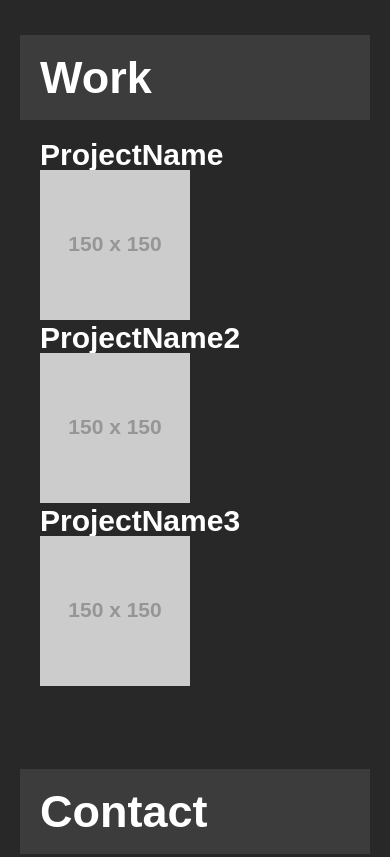
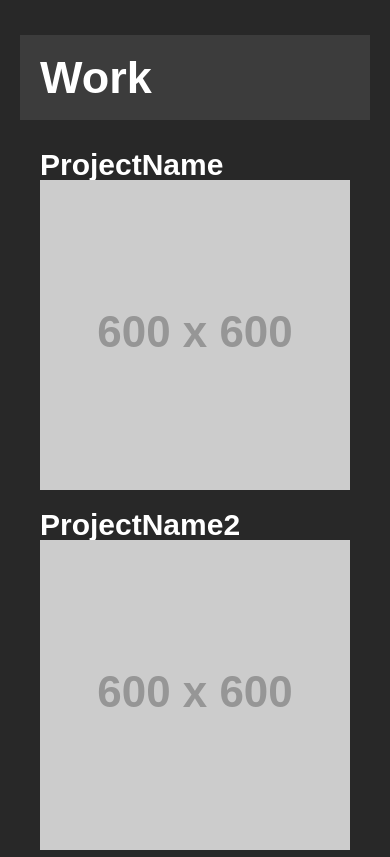
Before and after one commit to EricNg314/Simple_Portfolio, a plain HTML site: page index.html in a window 390 px wide. Shown: the part 700-1557 px from the top of the page. Drawn offline with Linux system fonts and the light colour scheme; placeholder pictures from the web are drawn by us.

Commit message:
Adding styles to work content to be responsive.

```diff
--- a/assets/css/style.css
+++ b/assets/css/style.css
@@ -38,12 +38,18 @@ header {
   align-items: center;
 }
 
-nav {
-  /* width: 15%; */
+nav ul {
+  display: flex;
 }
 
-nav ul {
-  display: flex;
+footer {
+ text-align: center;
+ margin: 1rem;
+ padding: 1rem;
+}
+
+img {
+  max-width: 100%;
 }
 
 .header-text {
@@ -104,8 +110,29 @@ nav ul {
   padding: 1rem 1rem;
 }
 
-.spotlight-project {
-  width: 100%;
+.project-list {
+  display: flex;
+  flex-wrap: wrap;
+  padding: 1rem 0.5rem;
+}
+
+.project-spotlight {
+  flex-basis: 100%;
+  padding: 0.5rem;
+}
+
+.project-items {
+  flex-basis: 50%;
+  padding: 0.5rem;
+
+}
+
+.hide-on-sm {
+  display: block;
+}
+
+.hide-on-xl {
+  display: none;
 }
 
 @media screen and (max-width: 768px) {
@@ -121,8 +148,6 @@ nav ul {
    margin-top: 1rem;
     width: 100%;
     max-width: unset;
-    /* height: 2rem; */
-    /* display: flex; */
   }
   nav ul {
     display: flex;
@@ -140,9 +165,6 @@ nav ul {
     height: unset;
     margin-left: unset;
   }
-  /* .nav-li * {
-    font-size: 100%;
-  } */
 
   .nav-li a {
    font-size: 120%;
@@ -159,3 +181,18 @@ nav ul {
     margin-top: 1rem;
   }
 }
+
+@media screen and (max-width: 576px) {
+  .project-items {
+    flex-basis: 100%;
+    padding: 0.5rem;
+
+  }
+  .hide-on-sm {
+    display: none;
+  }
+
+  .hide-on-xl {
+    display: block;
+  }
+}
--- a/index.html
+++ b/index.html
@@ -37,23 +37,24 @@
       </section>
       <section id="work" class="section">
         <h2 class="section-header color-tertiary">Work</h2>
-        <div class="section-content">
-          <section class="spotlight-project">
+        <div class="section-content project-list">
+          <section class="project-spotlight">
             <h3>ProjectName</h3>
             <a href="#" aria-label="Visit the github project.">
-              <img src="https://via.placeholder.com/150">
+              <img class="hide-on-xl" src="https://via.placeholder.com/600">
+              <img class="hide-on-sm" src="https://via.placeholder.com/1200x300">
             </a>
           </section>
-          <section>
+          <section class="project-items">
             <h3>ProjectName2</h3>
             <a href="#" aria-label="Visit the github project.">
-              <img src="https://via.placeholder.com/150">
+              <img src="https://via.placeholder.com/600">
             </a>
           </section>
-          <section>
+          <section class="project-items">
             <h3>ProjectName3</h3>
             <a href="#" aria-label="Visit the github project.">
-              <img src="https://via.placeholder.com/150">
+              <img src="https://via.placeholder.com/600">
             </a>
           </section>
         </div>
@@ -70,6 +71,8 @@
       </section>
     </main>
   </div>
+
+  <footer>Copyright © Eric Ng 2022. All rights reserved.</footer>
 </body>
 
 </html>
```
